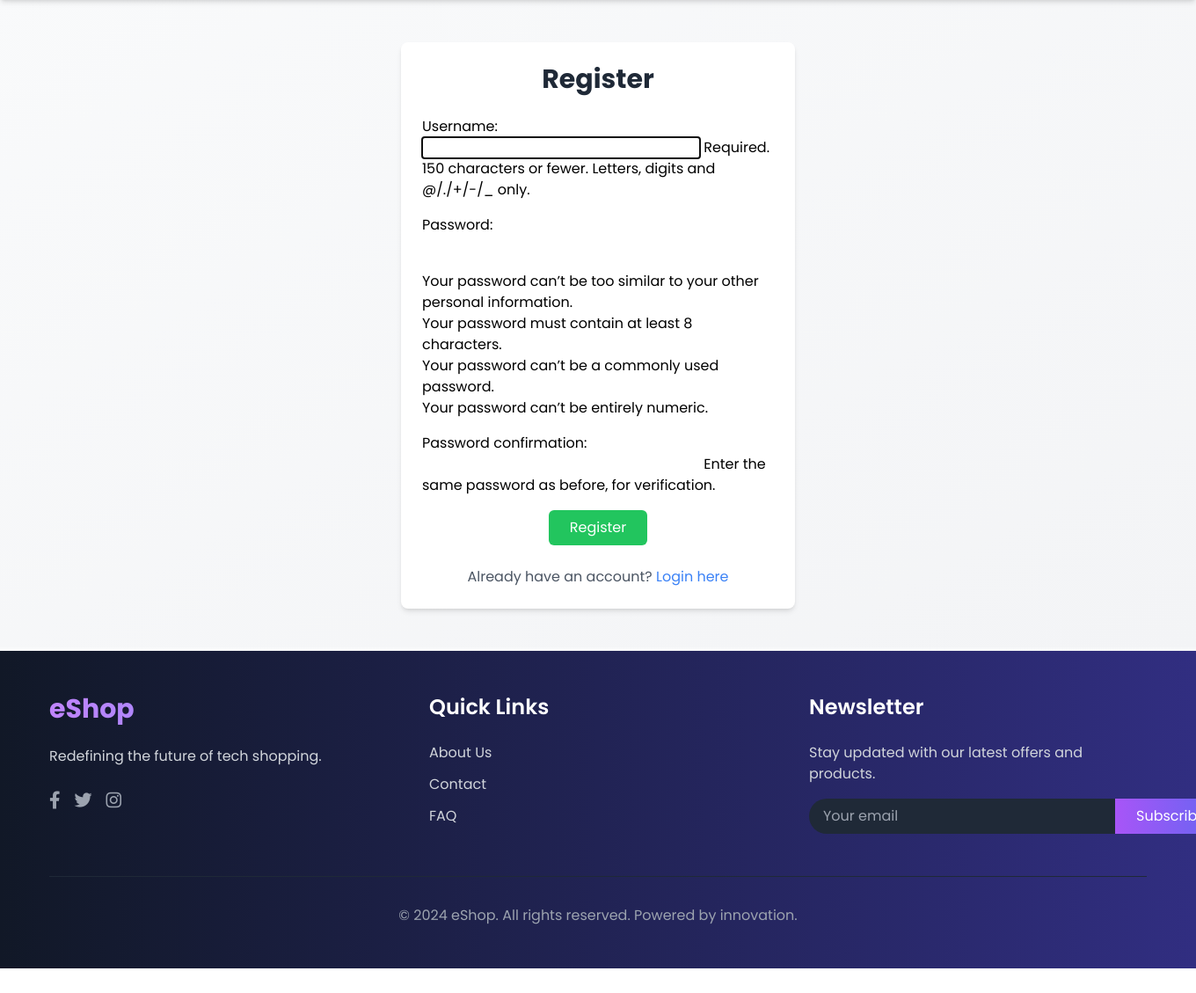
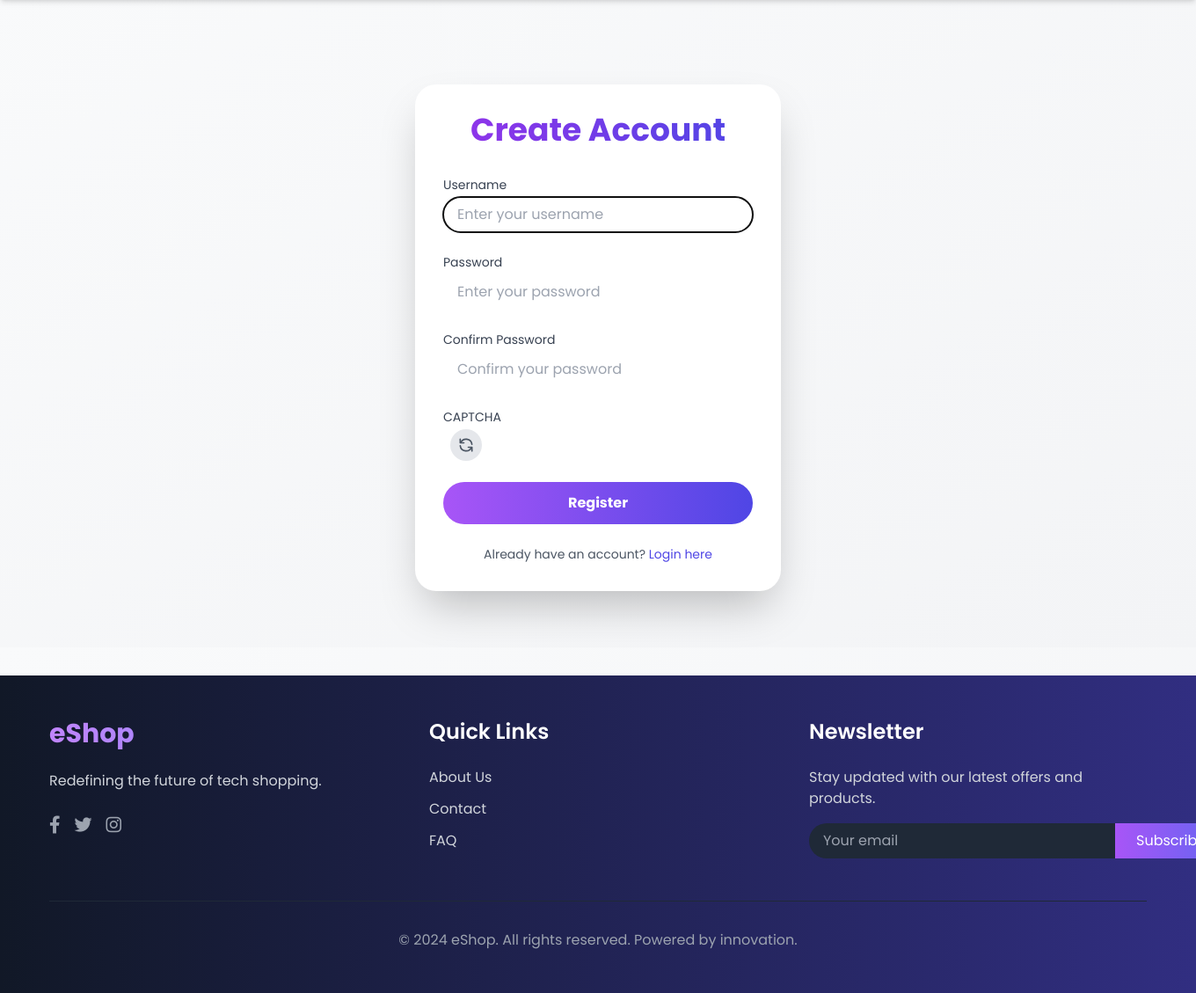
Before and after one commit to zimNMM/Ecommerce, a Django app: page /register/ in a window 1360 px wide; the page is wider, and only the part inside the window is pictured. Shown: the part 64-1193 px from the top of that part at 88% size. Before the commit the page ends 1165 px from the top of that part, so only its background shows below. Run offline with Django 5.2, Linux system fonts and the light colour scheme; some libraries are stand-ins or nearby versions.

Commit message:
fixed register/login and captcha

```diff
--- a/shop/forms.py
+++ b/shop/forms.py
@@ -2,6 +2,46 @@
 from .models import Order, Payment, Contact
 from .models import NewsletterSubscription
 from captcha.fields import CaptchaField
+from django.contrib.auth.models import User
+from django.contrib.auth.forms import UserCreationForm, AuthenticationForm
+from captcha.fields import CaptchaField
+
+class CustomUserCreationForm(UserCreationForm):
+    captcha = CaptchaField()
+
+    class Meta:
+        model = User
+        fields = ['username', 'password1', 'password2']
+
+    def __init__(self, *args, **kwargs):
+        super().__init__(*args, **kwargs)
+        self.fields['username'].widget.attrs.update({
+            'class': 'w-full px-4 py-2 rounded-full border-gray-300 focus:border-indigo-500 focus:ring-2 focus:ring-indigo-200',
+            'placeholder': 'Enter your username'
+        })
+        self.fields['password1'].widget.attrs.update({
+            'class': 'w-full px-4 py-2 rounded-full border-gray-300 focus:border-indigo-500 focus:ring-2 focus:ring-indigo-200',
+            'placeholder': 'Enter your password'
+        })
+        self.fields['password2'].widget.attrs.update({
+            'class': 'w-full px-4 py-2 rounded-full border-gray-300 focus:border-indigo-500 focus:ring-2 focus:ring-indigo-200',
+            'placeholder': 'Confirm your password'
+        })
+        self.fields['captcha'].widget.attrs.update({
+            'class': 'w-full px-4 py-2 rounded-full border-gray-300 focus:border-indigo-500 focus:ring-2 focus:ring-indigo-200',
+        })
+
+class CustomAuthenticationForm(AuthenticationForm):
+    username = forms.CharField(widget=forms.TextInput(attrs={
+        'class': 'w-full px-4 py-2 rounded-full border-gray-300 focus:border-indigo-500 focus:ring-2 focus:ring-indigo-200',
+        'placeholder': 'Enter your username'
+    }))
+    password = forms.CharField(widget=forms.PasswordInput(attrs={
+        'class': 'w-full px-4 py-2 rounded-full border-gray-300 focus:border-indigo-500 focus:ring-2 focus:ring-indigo-200',
+        'placeholder': 'Enter your password'
+    }))
+
+
 class NewsletterForm(forms.ModelForm):
     class Meta:
         model = NewsletterSubscription
--- a/shop/templates/shop/register.html
+++ b/shop/templates/shop/register.html
@@ -1,21 +1,46 @@
 {% extends 'shop/base.html' %}
-
-{% block title %}
-    Register
+{% block title %}Register - eShop{% endblock %}
+{% block content %}
+<div class="max-w-md mx-auto px-4 py-12">
+    <div class="bg-white shadow-2xl rounded-3xl p-8 animate-fade-in-up">
+        <h2 class="text-4xl font-extrabold text-center mb-8 text-transparent bg-clip-text bg-gradient-to-r from-purple-600 to-indigo-600">Create Account</h2>
+        <form method="post" class="space-y-6">
+            {% csrf_token %}
+            <div class="relative">
+                <label for="{{ form.username.id_for_label }}" class="block text-sm font-medium text-gray-700 mb-1">Username</label>
+                {{ form.username }}
+            </div>
+            <div class="relative">
+                <label for="{{ form.password1.id_for_label }}" class="block text-sm font-medium text-gray-700 mb-1">Password</label>
+                {{ form.password1 }}
+            </div>
+            <div class="relative">
+                <label for="{{ form.password2.id_for_label }}" class="block text-sm font-medium text-gray-700 mb-1">Confirm Password</label>
+                {{ form.password2 }}
+            </div>
+            <div class="relative">
+                <label for="{{ form.captcha.id_for_label }}" class="block text-sm font-medium text-gray-700 mb-1">CAPTCHA</label>
+                <div class="flex items-center space-x-2">
+                    {{ form.captcha }}
+                    <button type="button" class="bg-gray-200 hover:bg-gray-300 rounded-full p-2 focus:outline-none" onclick="location.reload();">
+                        <svg xmlns="http://www.w3.org/2000/svg" class="h-5 w-5 text-gray-600" fill="none" viewBox="0 0 24 24" stroke="currentColor">
+                            <path stroke-linecap="round" stroke-linejoin="round" stroke-width="2" d="M4 4v5h.582m15.356 2A8.001 8.001 0 004.582 9m0 0H9m11 11v-5h-.581m0 0a8.003 8.003 0 01-15.357-2m15.357 2H15" />
+                        </svg>
+                    </button>
+                </div>
+            </div>
+            <div class="flex justify-center">
+                <button type="submit" class="w-full bg-gradient-to-r from-purple-500 to-indigo-600 text-white font-bold py-3 px-6 rounded-full transition duration-300 ease-in-out transform hover:scale-105">
+                    Register
+                </button>
+            </div>
+        </form>
+        <p class="mt-6 text-center text-sm text-gray-600">
+            Already have an account?
+            <a href="{% url 'login' %}" class="font-medium text-indigo-600 hover:text-indigo-500">
+                Login here
+            </a>
+        </p>
+    </div>
+</div>
 {% endblock %}
-
-{% block content %}
-<section class="max-w-md mx-auto bg-white shadow-md rounded-lg p-6">
-    <h2 class="text-3xl font-bold text-gray-800 mb-6 text-center">Register</h2>
-    <form method="post" class="space-y-4">
-        {% csrf_token %}
-        {{ form.as_p }}
-        <div class="flex justify-center">
-            <button type="submit" class="bg-green-500 text-white px-6 py-2 rounded-md">Register</button>
-        </div>
-    </form>
-    <p class="text-center text-gray-600 mt-6">Already have an account?
-        <a href="{% url 'login' %}" class="text-blue-500">Login here</a>
-    </p>
-</section>
-{% endblock %}
--- a/shop/views.py
+++ b/shop/views.py
@@ -1,9 +1,8 @@
 from django.shortcuts import render, redirect, get_object_or_404
 from django.contrib.auth.forms import UserCreationForm, AuthenticationForm
-from django.contrib.auth import login as auth_login, logout as auth_logout
-from django.contrib.auth import authenticate
+from django.contrib.auth import login as auth_login, logout as auth_logout, authenticate
 from django.contrib import messages
-from shop.forms import OrderForm, PaymentForm, ContactForm, NewsletterForm
+from shop.forms import OrderForm, PaymentForm, ContactForm, NewsletterForm, CustomUserCreationForm, CustomAuthenticationForm
 from .decorators import redirect_authenticated_user, login_required_user
 from .models import Order, OrderItem, Product, Cart, CartItem, Category,Wishlist,WishlistItem, Review, Payment, NewsletterSubscription
 from django.http import JsonResponse
@@ -120,28 +119,31 @@
 @redirect_authenticated_user
 def register(request):
     if request.method == 'POST':
-        form = UserCreationForm(request.POST)
+        form = CustomUserCreationForm(request.POST)
         if form.is_valid():
             user = form.save()
-            username = form.cleaned_data.get('username')
-            password = form.cleaned_data.get('password1')
-            user = authenticate(username=username, password=password)
             auth_login(request, user)
             return redirect('index')
+        else:
+            for field, errors in form.errors.items():
+                for error in errors:
+                    messages.error(request, f"{field.capitalize()}: {error}")
     else:
-        form = UserCreationForm()
+        form = CustomUserCreationForm()
     return render(request, 'shop/register.html', {'form': form})
 #create a login view using shop/login.html template
 @redirect_authenticated_user
 def login(request):
     if request.method == 'POST':
-        form = AuthenticationForm(request, data=request.POST)
+        form = CustomAuthenticationForm(request, data=request.POST)
         if form.is_valid():
             user = form.get_user()
             auth_login(request, user)
             return redirect('index')
+        else:
+            messages.error(request, 'Invalid username or password. Please try again.')
     else:
-        form = AuthenticationForm()
+        form = CustomAuthenticationForm()
     return render(request, 'shop/login.html', {'form': form})
 #create logout
 @login_required_user
```
Also changed, not shown: shop/templates/shop/login.html (+35 -18 lines).
